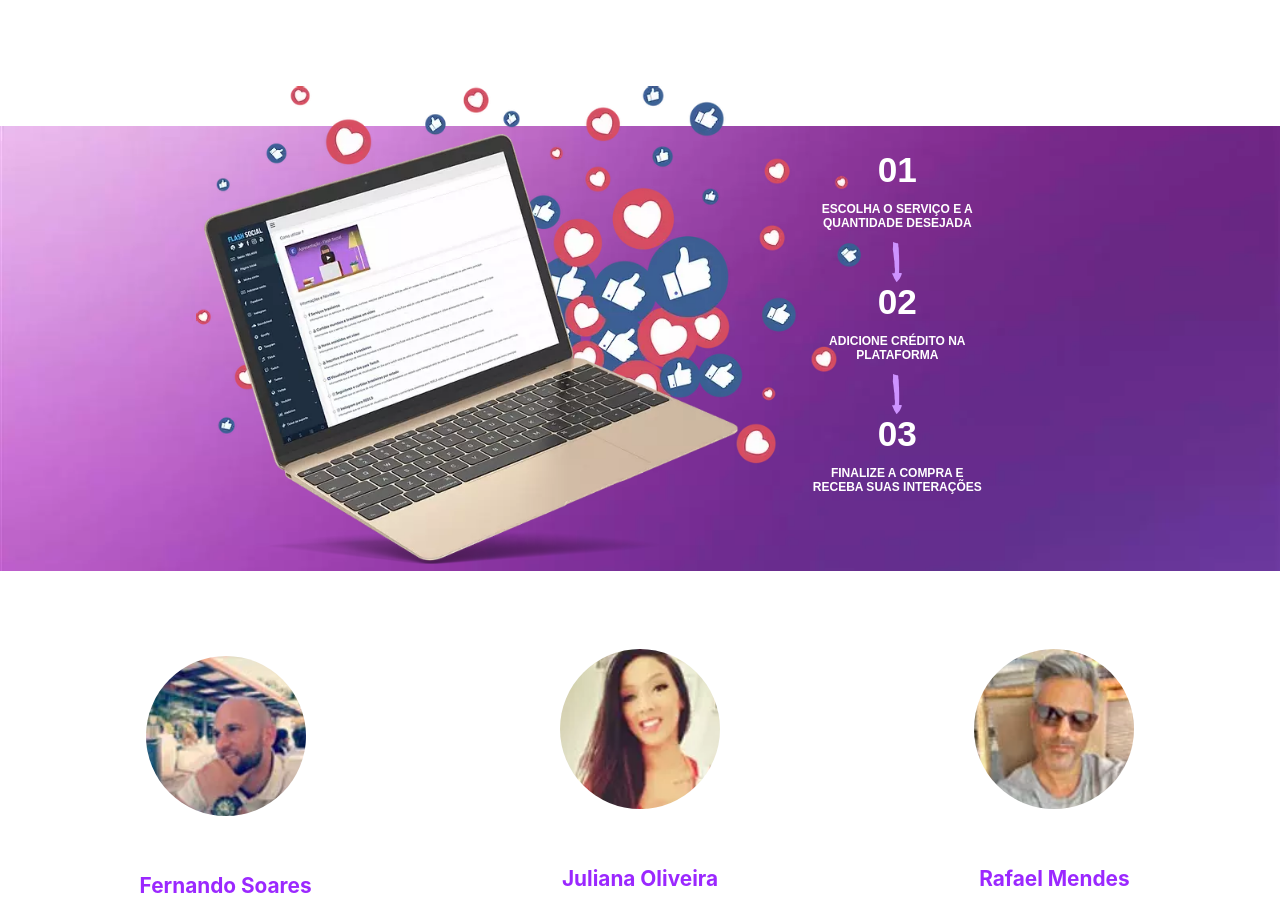
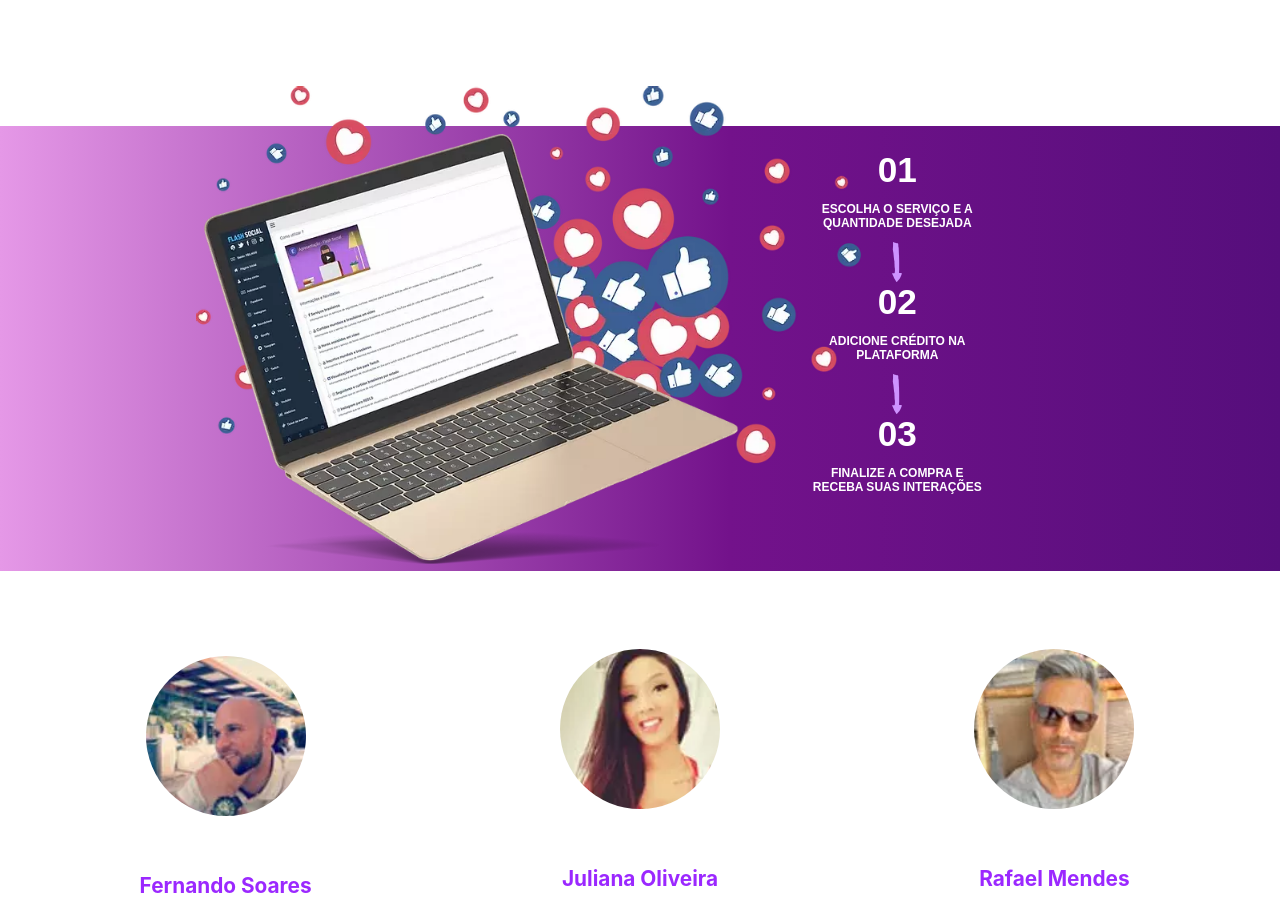
Before and after one commit to raultocantins/flashSocial, a React (Create React App) app: page / in a window 1280 px wide. Shown: the part 4080-4987 px from the top of the page. Built offline with nearby package versions, Linux system fonts and the light colour scheme; a web font is replaced by a local one.

Commit message:
updating background section14

```diff
--- a/src/components/section14/Section14.css
+++ b/src/components/section14/Section14.css
@@ -1,6 +1,6 @@
 .section14{
     height: 557px;
-    background: url('../../assets/fundo16.webp');
+    background: linear-gradient(90deg, rgba(229,152,231,1) 0%, rgba(115,18,139,1) 57%, rgba(86,14,124,1) 100%);
     background-size: cover;
     display: flex;
     justify-content: center;
```
